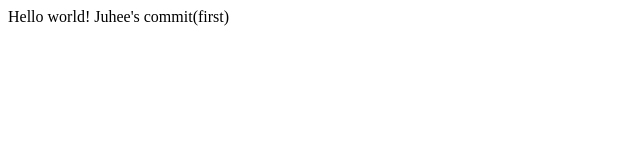
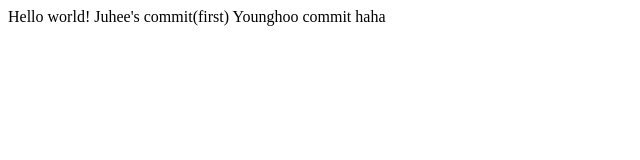
Before and after one commit to younghoo88/git_study_in_starbucks, a plain HTML site: page index.html in a window 1280 px wide. Shown: the whole page, without its empty margins (0-640 px from the left). Drawn offline with Linux system fonts and the light colour scheme.

Commit message:
나도 커밋함!!

```diff
--- a/index.html
+++ b/index.html
@@ -3,6 +3,6 @@
 
         Hello world!
         Juhee's commit(first)
-
+        Younghoo commit haha
     </body>
 </html>
```
